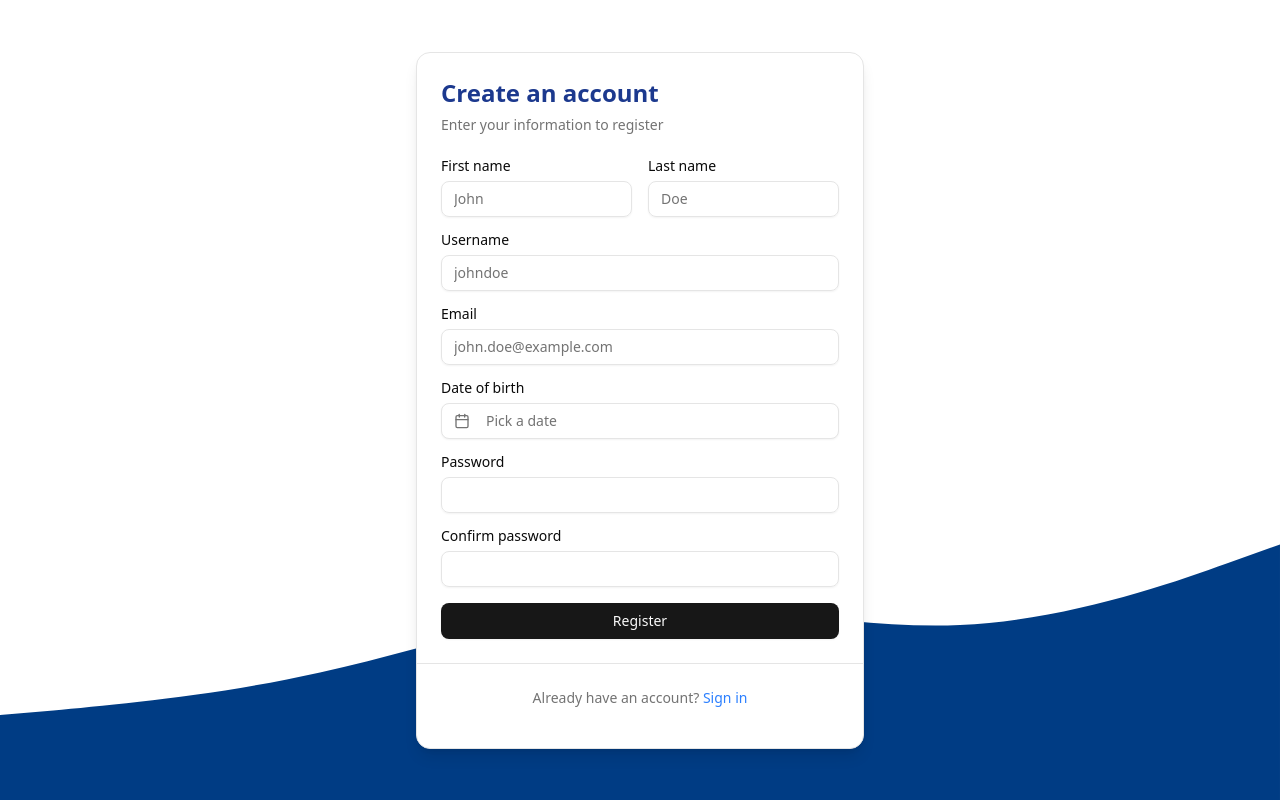
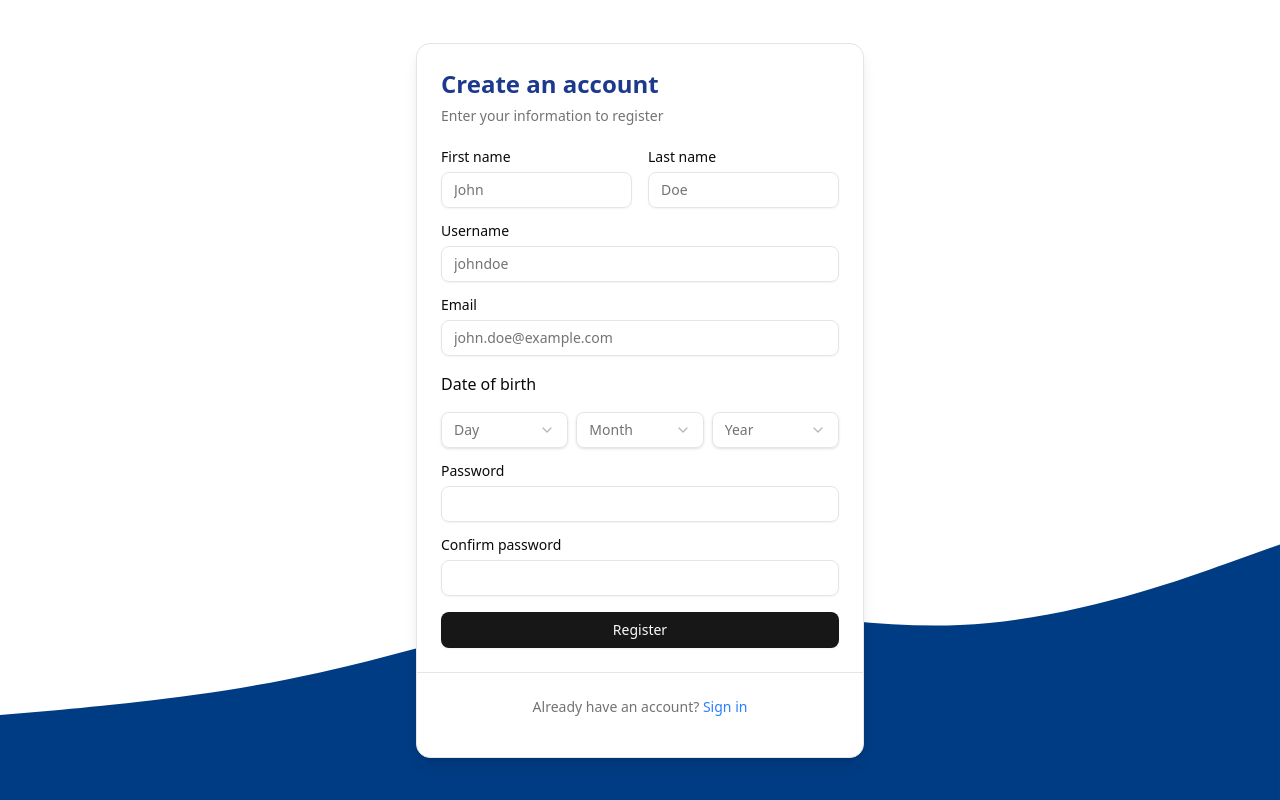
Before and after one commit to HackathonProjectKoper/FrontEnd1, a React (Vite) app: page /register in a window 1280 px wide. Built offline with nearby package versions, Linux system fonts and the light colour scheme.

Commit message:
Fixed the date in the registration form just for Crkovski

```diff
--- /dev/null
+++ b/app/page.jsx
@@ -0,0 +1,9 @@
+import DatePicker from "../date-picker"
+
+export default function Page() {
+  return (
+    <main className="flex min-h-screen flex-col items-center justify-center p-24">
+      <DatePicker />
+    </main>
+  );
+}
--- /dev/null
+++ b/date-picker.jsx
@@ -0,0 +1,111 @@
+import { useState, useEffect } from "react"
+import { format, isValid, getDaysInMonth } from "date-fns"
+import { Label } from "@/components/ui/label"
+import { Select, SelectContent, SelectItem, SelectTrigger, SelectValue } from "@/components/ui/select"
+
+export default function DatePicker() {
+  const [day, setDay] = useState("")
+  const [month, setMonth] = useState("")
+  const [year, setYear] = useState("")
+  const [daysInMonth, setDaysInMonth] = useState(31)
+
+  // Generate years from 1900 to current year
+  const currentYear = new Date().getFullYear()
+  const years = Array.from({ length: currentYear - 1899 }, (_, i) => (1900 + i).toString())
+
+  // Months array
+  const months = [
+    { value: "1", label: "January" },
+    { value: "2", label: "February" },
+    { value: "3", label: "March" },
+    { value: "4", label: "April" },
+    { value: "5", label: "May" },
+    { value: "6", label: "June" },
+    { value: "7", label: "July" },
+    { value: "8", label: "August" },
+    { value: "9", label: "September" },
+    { value: "10", label: "October" },
+    { value: "11", label: "November" },
+    { value: "12", label: "December" },
+  ]
+
+  // Update days in month when month or year changes
+  useEffect(() => {
+    if (month && year) {
+      const daysCount = getDaysInMonth(new Date(Number.parseInt(year), Number.parseInt(month) - 1))
+      setDaysInMonth(daysCount)
+
+      // If selected day is greater than days in month, reset day
+      if (day && Number.parseInt(day) > daysCount) {
+        setDay("")
+      }
+    }
+  }, [month, year, day])
+
+  // Generate days array based on selected month and year
+  const days = Array.from({ length: daysInMonth }, (_, i) => (i + 1).toString())
+
+  // Format the complete date
+  const getFormattedDate = () => {
+    if (day && month && year) {
+      const date = new Date(Number.parseInt(year), Number.parseInt(month) - 1, Number.parseInt(day))
+      if (isValid(date)) {
+        return format(date, "dd/MM/yyyy");
+      }
+    }
+    return null
+  }
+
+  return (
+    <div className="w-full max-w-md space-y-4">
+      <Label className="text-base">Date of birth</Label>
+      <div className="flex gap-2">
+        <div className="w-1/3">
+          <Select value={day} onValueChange={setDay}>
+            <SelectTrigger>
+              <SelectValue placeholder="Day" />
+            </SelectTrigger>
+            <SelectContent>
+              {days.map((d) => (
+                <SelectItem key={d} value={d}>
+                  {d}
+                </SelectItem>
+              ))}
+            </SelectContent>
+          </Select>
+        </div>
+
+        <div className="w-1/3">
+          <Select value={month} onValueChange={setMonth}>
+            <SelectTrigger>
+              <SelectValue placeholder="Month" />
+            </SelectTrigger>
+            <SelectContent>
+              {months.map((m) => (
+                <SelectItem key={m.value} value={m.value}>
+                  {m.label}
+                </SelectItem>
+              ))}
+            </SelectContent>
+          </Select>
+        </div>
+
+        <div className="w-1/3">
+          <Select value={year} onValueChange={setYear}>
+            <SelectTrigger>
+              <SelectValue placeholder="Year" />
+            </SelectTrigger>
+            <SelectContent>
+              {years.map((y) => (
+                <SelectItem key={y} value={y}>
+                  {y}
+                </SelectItem>
+              ))}
+            </SelectContent>
+          </Select>
+        </div>
+      </div>
+      {getFormattedDate() && <div className="text-sm text-muted-foreground">Selected date: {getFormattedDate()}</div>}
+    </div>
+  );
+}
--- a/package.json
+++ b/package.json
@@ -13,6 +13,7 @@
     "@hookform/resolvers": "^5.0.1",
     "@radix-ui/react-label": "^2.1.6",
     "@radix-ui/react-popover": "^1.1.13",
+    "@radix-ui/react-select": "^2.2.4",
     "@radix-ui/react-slot": "^1.2.2",
     "class-variance-authority": "^0.7.1",
     "clsx": "^2.1.1",
--- a/src/components/registration-form.jsx
+++ b/src/components/registration-form.jsx
@@ -14,6 +14,7 @@ import { Calendar } from "@/components/ui/calendar"
 import { Popover, PopoverContent, PopoverTrigger } from "@/components/ui/popover"
 import { cn } from "@/lib/utils"
 import {Link} from "react-router-dom";
+import DatePicker from "../../date-picker.jsx";
 
 const formSchema = z
   .object({
@@ -108,31 +109,7 @@ export function RegistrationForm() {
                   </div>
 
                   <div className="space-y-2">
-                    <Label htmlFor="dateOfBirth">Date of birth</Label>
-                    <Popover>
-                      <PopoverTrigger asChild>
-                        <Button
-                            variant="outline"
-                            className={cn(
-                                "w-full justify-start text-left font-normal",
-                                !selectedDate && "text-muted-foreground"
-                            )}>
-                          <CalendarIcon className="mr-2 h-4 w-4"/>
-                          {selectedDate ? format(selectedDate, "PPP") : "Pick a date"}
-                        </Button>
-                      </PopoverTrigger>
-                      <PopoverContent className="w-auto p-0">
-                        <Calendar
-                            mode="single"
-                            selected={selectedDate}
-                            onSelect={(date) => {
-                              setDate(date)
-                              if (date) setValue("dateOfBirth", date)
-                            }}
-                            initialFocus
-                            disabled={(date) => date > new Date() || date < new Date("1900-01-01")}/>
-                      </PopoverContent>
-                    </Popover>
+                    <DatePicker> </DatePicker>
                     {errors.dateOfBirth && <p className="text-sm text-red-500">{errors.dateOfBirth.message}</p>}
                   </div>
 
--- /dev/null
+++ b/src/components/ui/select.jsx
@@ -0,0 +1,121 @@
+"use client"
+
+import * as React from "react"
+import * as SelectPrimitive from "@radix-ui/react-select"
+import { Check, ChevronDown, ChevronUp } from "lucide-react"
+
+import { cn } from "@/lib/utils"
+
+const Select = SelectPrimitive.Root
+
+const SelectGroup = SelectPrimitive.Group
+
+const SelectValue = SelectPrimitive.Value
+
+const SelectTrigger = React.forwardRef(({ className, children, ...props }, ref) => (
+  <SelectPrimitive.Trigger
+    ref={ref}
+    className={cn(
+      "flex h-9 w-full items-center justify-between whitespace-nowrap rounded-md border border-input bg-transparent px-3 py-2 text-sm shadow-sm ring-offset-background data-[placeholder]:text-muted-foreground focus:outline-none focus:ring-1 focus:ring-ring disabled:cursor-not-allowed disabled:opacity-50 [&>span]:line-clamp-1",
+      className
+    )}
+    {...props}>
+    {children}
+    <SelectPrimitive.Icon asChild>
+      <ChevronDown className="h-4 w-4 opacity-50" />
+    </SelectPrimitive.Icon>
+  </SelectPrimitive.Trigger>
+))
+SelectTrigger.displayName = SelectPrimitive.Trigger.displayName
+
+const SelectScrollUpButton = React.forwardRef(({ className, ...props }, ref) => (
+  <SelectPrimitive.ScrollUpButton
+    ref={ref}
+    className={cn("flex cursor-default items-center justify-center py-1", className)}
+    {...props}>
+    <ChevronUp className="h-4 w-4" />
+  </SelectPrimitive.ScrollUpButton>
+))
+SelectScrollUpButton.displayName = SelectPrimitive.ScrollUpButton.displayName
+
+const SelectScrollDownButton = React.forwardRef(({ className, ...props }, ref) => (
+  <SelectPrimitive.ScrollDownButton
+    ref={ref}
+    className={cn("flex cursor-default items-center justify-center py-1", className)}
+    {...props}>
+    <ChevronDown className="h-4 w-4" />
+  </SelectPrimitive.ScrollDownButton>
+))
+SelectScrollDownButton.displayName =
+  SelectPrimitive.ScrollDownButton.displayName
+
+const SelectContent = React.forwardRef(({ className, children, position = "popper", ...props }, ref) => (
+  <SelectPrimitive.Portal>
+    <SelectPrimitive.Content
+      ref={ref}
+      className={cn(
+        "relative z-50 max-h-[--radix-select-content-available-height] min-w-[8rem] overflow-y-auto overflow-x-hidden rounded-md border bg-popover text-popover-foreground shadow-md data-[state=open]:animate-in data-[state=closed]:animate-out data-[state=closed]:fade-out-0 data-[state=open]:fade-in-0 data-[state=closed]:zoom-out-95 data-[state=open]:zoom-in-95 data-[side=bottom]:slide-in-from-top-2 data-[side=left]:slide-in-from-right-2 data-[side=right]:slide-in-from-left-2 data-[side=top]:slide-in-from-bottom-2 origin-[--radix-select-content-transform-origin]",
+        position === "popper" &&
+          "data-[side=bottom]:translate-y-1 data-[side=left]:-translate-x-1 data-[side=right]:translate-x-1 data-[side=top]:-translate-y-1",
+        className
+      )}
+      position={position}
+      {...props}>
+      <SelectScrollUpButton />
+      <SelectPrimitive.Viewport
+        className={cn("p-1", position === "popper" &&
+          "h-[var(--radix-select-trigger-height)] w-full min-w-[var(--radix-select-trigger-width)]")}>
+        {children}
+      </SelectPrimitive.Viewport>
+      <SelectScrollDownButton />
+    </SelectPrimitive.Content>
+  </SelectPrimitive.Portal>
+))
+SelectContent.displayName = SelectPrimitive.Content.displayName
+
+const SelectLabel = React.forwardRef(({ className, ...props }, ref) => (
+  <SelectPrimitive.Label
+    ref={ref}
+    className={cn("px-2 py-1.5 text-sm font-semibold", className)}
+    {...props} />
+))
+SelectLabel.displayName = SelectPrimitive.Label.displayName
+
+const SelectItem = React.forwardRef(({ className, children, ...props }, ref) => (
+  <SelectPrimitive.Item
+    ref={ref}
+    className={cn(
+      "relative flex w-full cursor-default select-none items-center rounded-sm py-1.5 pl-2 pr-8 text-sm outline-none focus:bg-accent focus:text-accent-foreground data-[disabled]:pointer-events-none data-[disabled]:opacity-50",
+      className
+    )}
+    {...props}>
+    <span className="absolute right-2 flex h-3.5 w-3.5 items-center justify-center">
+      <SelectPrimitive.ItemIndicator>
+        <Check className="h-4 w-4" />
+      </SelectPrimitive.ItemIndicator>
+    </span>
+    <SelectPrimitive.ItemText>{children}</SelectPrimitive.ItemText>
+  </SelectPrimitive.Item>
+))
+SelectItem.displayName = SelectPrimitive.Item.displayName
+
+const SelectSeparator = React.forwardRef(({ className, ...props }, ref) => (
+  <SelectPrimitive.Separator
+    ref={ref}
+    className={cn("-mx-1 my-1 h-px bg-muted", className)}
+    {...props} />
+))
+SelectSeparator.displayName = SelectPrimitive.Separator.displayName
+
+export {
+  Select,
+  SelectGroup,
+  SelectValue,
+  SelectTrigger,
+  SelectContent,
+  SelectLabel,
+  SelectItem,
+  SelectSeparator,
+  SelectScrollUpButton,
+  SelectScrollDownButton,
+}
```
Also changed, not shown: 1 other file (tests, documents, lock files or other folders).
